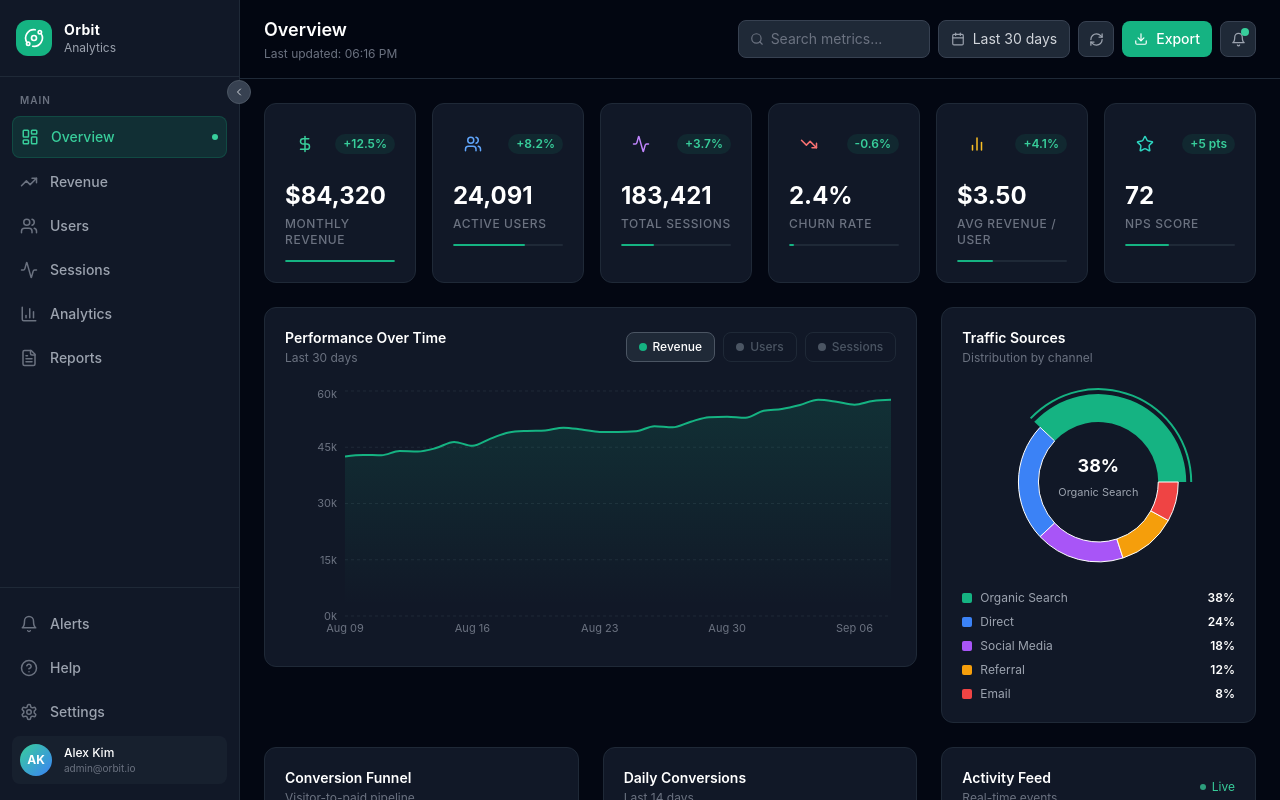
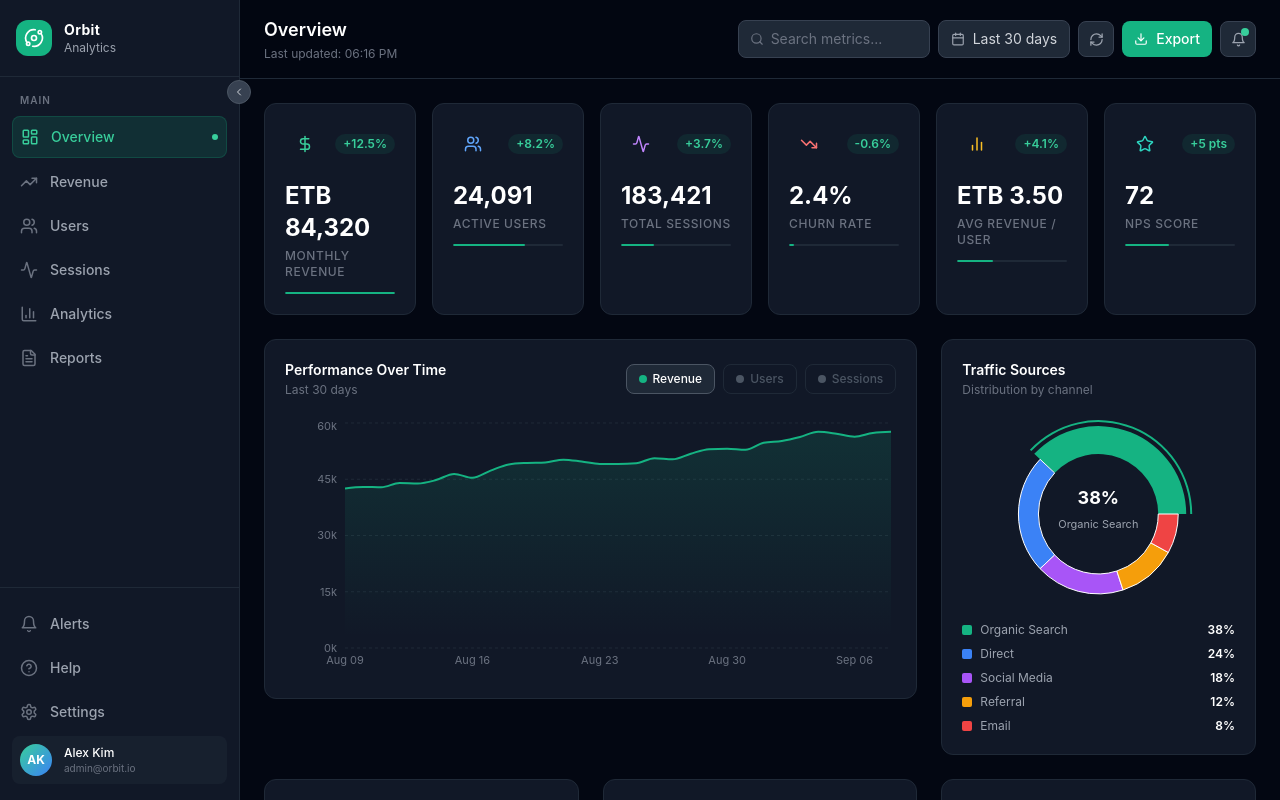
Before and after one commit to gitab01/Orbit-Analytics-Dashboard, a Next.js app: page / in a window 1280 px wide. Built offline with nearby package versions, Linux system fonts and the light colour scheme.

Commit message:
fix: replace dollar sign with ETB currency

```diff
--- a/src/components/charts/RevenueChart.tsx
+++ b/src/components/charts/RevenueChart.tsx
@@ -15,7 +15,7 @@ import type { ChartDataPoint } from "@/lib/mockData";
 import clsx from "clsx";
 
 const metrics = [
-  { key: "revenue", label: "Revenue", color: "#15b382", formatter: (v: number) => `$${(v / 1000).toFixed(1)}k` },
+  { key: "revenue", label: "Revenue", color: "#15b382", formatter: (v: number) => `ETB ${(v / 1000).toFixed(1)}k` },
   { key: "users",   label: "Users",   color: "#3b82f6", formatter: (v: number) => v.toLocaleString() },
   { key: "sessions",label: "Sessions",color: "#a855f7", formatter: (v: number) => v.toLocaleString() },
 ];
@@ -35,7 +35,7 @@ const CustomTooltip = ({ active, payload, label }: any) => {
             <span className="text-gray-400 capitalize">{entry.dataKey}:</span>
             <span className="text-white font-medium">
               {entry.dataKey === "revenue"
-                ? `$${(entry.value / 1000).toFixed(1)}k`
+                ? `ETB ${(entry.value / 1000).toFixed(1)}k`
                 : entry.value.toLocaleString()}
             </span>
           </div>
--- a/src/lib/mockData.ts
+++ b/src/lib/mockData.ts
@@ -75,7 +75,7 @@ export const kpiMetrics: KPIMetric[] = [
   {
     id: "mrr",
     label: "Monthly Revenue",
-    value: "$84,320",
+    value: "ETB 84,320",
     change: "+12.5%",
     trend: "up",
     icon: "DollarSign",
@@ -111,7 +111,7 @@ export const kpiMetrics: KPIMetric[] = [
   {
     id: "arpu",
     label: "Avg Revenue / User",
-    value: "$3.50",
+    value: "ETB 3.50",
     change: "+4.1%",
     trend: "up",
     icon: "BarChart2",
```
